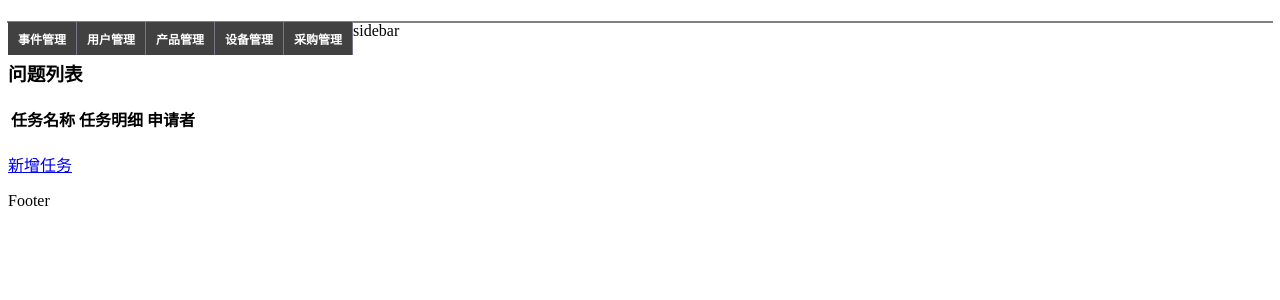
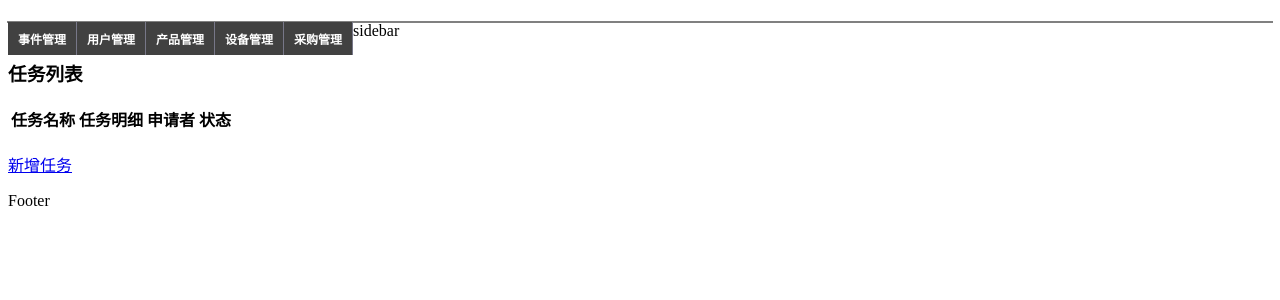
Before and after one commit to ericluo/cims, a Rails app: template app/views/issues/index.html.haml in a window 1280 px wide. Shown: the part 67-367 px from the top of the page. Run offline with Rails 7, Linux system fonts and the light colour scheme; the template is opened without the code that fills it, so the values that code supplies are empty; parts of the project's set-up code (start-up, migrations or seed data) failed here and were passed over; some libraries are stand-ins or nearby versions.

Commit message:
show the issue info with addtional field.

```diff
--- a/app/controllers/issues_controller.rb
+++ b/app/controllers/issues_controller.rb
@@ -1,3 +1,5 @@
+# encoding: utf-8
+
 class IssuesController < ApplicationController
   # GET /issues
   # GET /issues.xml
@@ -44,7 +46,7 @@ class IssuesController < ApplicationController
 
     respond_to do |format|
       if @issue.save
-        flash[:notice] = 'Issue was successfully created.'
+        flash[:notice] = '任务新建成功'
         format.html { redirect_to(issues_url) }
         format.xml  { render :xml => @issue, :status => :created, :location => @issue }
       else
--- a/app/views/issues/index.html.haml
+++ b/app/views/issues/index.html.haml
@@ -1,15 +1,17 @@
-%h3 问题列表
+%h3 任务列表
 
 %table
   %tr
     %th 任务名称
     %th 任务明细
     %th 申请者
+    %th 状态
   - @issues.each do |issue|
     %tr
       %td= issue.subject
       %td= issue.description
       %td= issue.try(:applicant).try(:name)
+      %td= issue.status.name
       %td
         = link_to 'Edit', edit_issue_path(issue)
         = link_to 'Destroy', issue, :confirm => 'Are you sure?', :method => :delete
--- a/config/environment.rb
+++ b/config/environment.rb
@@ -8,6 +8,9 @@
 # RAILS_GEM_VERSION = '2.3.2' unless defined? RAILS_GEM_VERSION
 # Bootstrap the Rails environment, frameworks, and default configuration
 require File.join(File.dirname(__FILE__), 'boot')
+
+# Encoding.default_internal = 'utf-8'
+# Encoding.default_external = 'utf-8'
 
 Rails::Initializer.run do |config|
   # Settings in config/environments/* take precedence over those specified here.
```
Also changed, not shown: app/stylesheets/screen.sass (+1 -19 lines).
